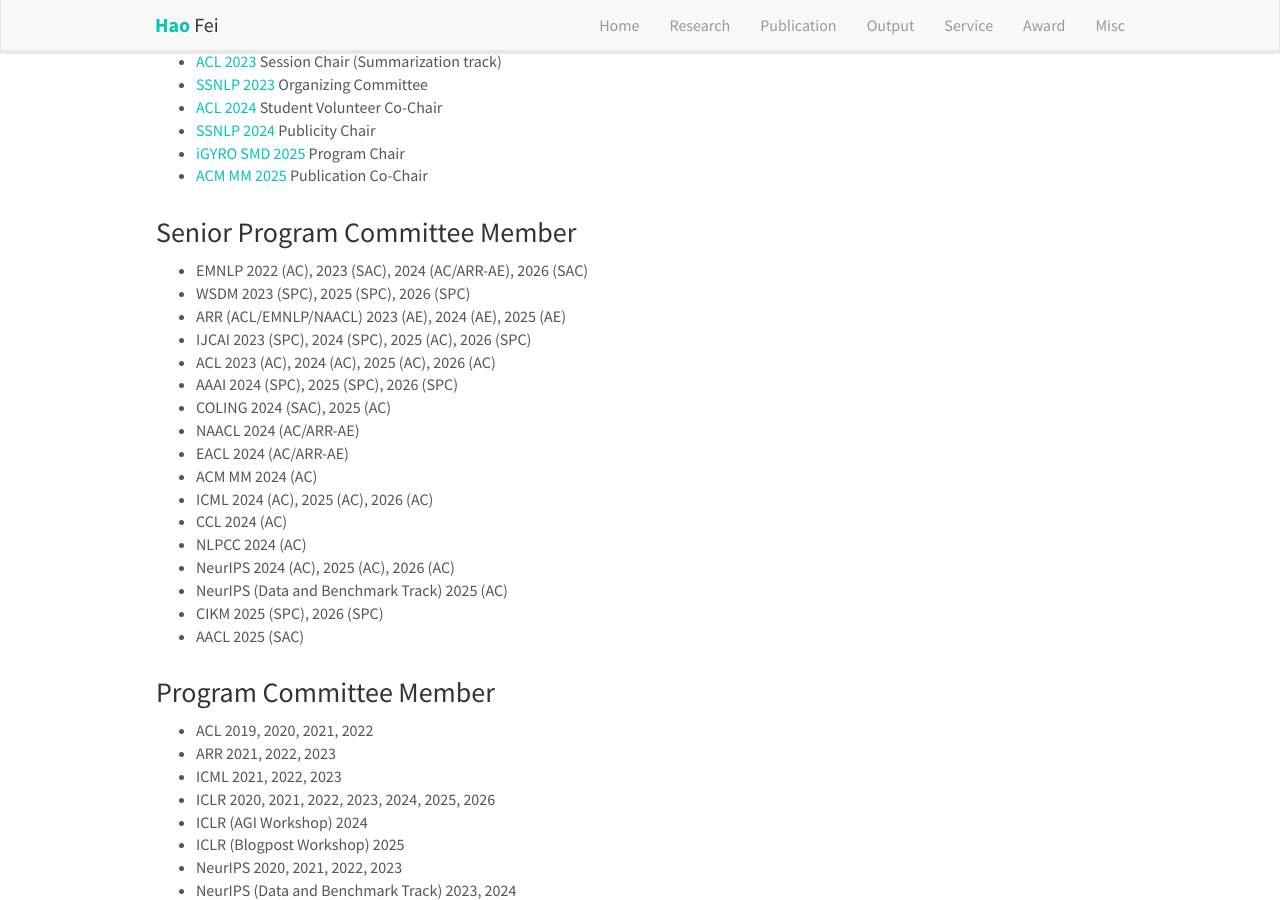
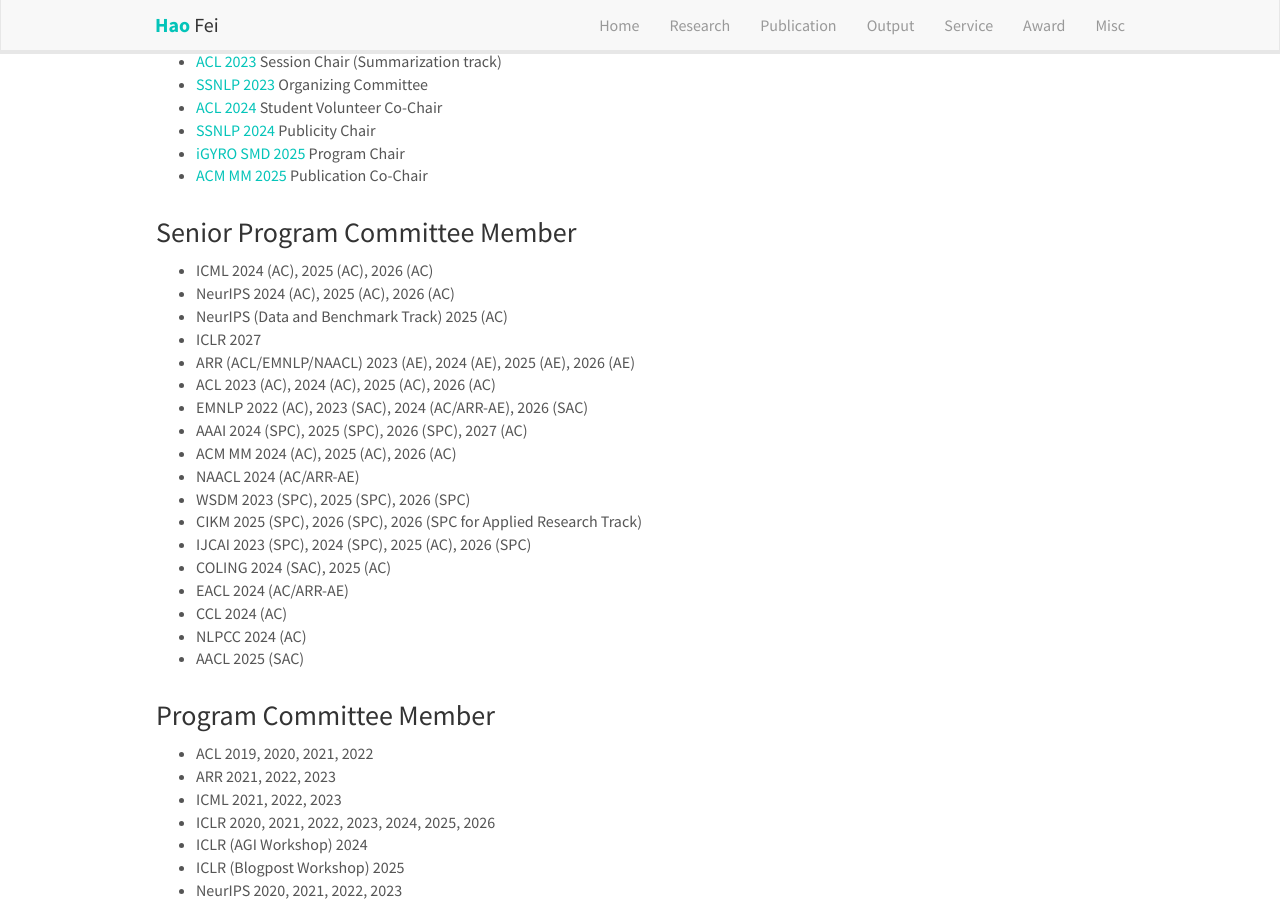
Before and after one commit to scofield7419/scofield7419.github.io, a Jekyll site: the page built from _pages/services.md, in a window 1280 px wide and 900 px high, scrolled down 255 px. Built offline with Jekyll 4.4.1, drawn with Linux system fonts in a browser that asks for light colours; nearby versions of some CDN libraries; comment, search, counter and statistics services are not loaded; a style sheet for code colours, icons or effects is not loaded.

Commit message:
Update services.md

```diff
--- a/_pages/services.md
+++ b/_pages/services.md
@@ -31,22 +31,23 @@
 
 ### Senior Program Committee Member
 
+- ICML 2024 (AC), 2025 (AC), 2026 (AC)
+- NeurIPS 2024 (AC), 2025 (AC), 2026 (AC)
+- NeurIPS (Data and Benchmark Track) 2025 (AC)
+- ICLR 2027
+- ARR (ACL/EMNLP/NAACL) 2023 (AE), 2024 (AE), 2025 (AE), 2026 (AE)
+- ACL 2023 (AC), 2024 (AC), 2025 (AC), 2026 (AC)
 - EMNLP 2022 (AC), 2023 (SAC), 2024 (AC/ARR-AE), 2026 (SAC)
+- AAAI 2024 (SPC), 2025 (SPC), 2026 (SPC), 2027 (AC)
+- ACM MM 2024 (AC), 2025 (AC), 2026 (AC)
+- NAACL 2024 (AC/ARR-AE)
 - WSDM 2023 (SPC), 2025 (SPC), 2026 (SPC)
-- ARR (ACL/EMNLP/NAACL) 2023 (AE), 2024 (AE), 2025 (AE)
+- CIKM 2025 (SPC), 2026 (SPC), 2026 (SPC for Applied Research Track)
 - IJCAI 2023 (SPC), 2024 (SPC), 2025 (AC), 2026 (SPC)
-- ACL 2023 (AC), 2024 (AC), 2025 (AC), 2026 (AC)
-- AAAI 2024 (SPC), 2025 (SPC), 2026 (SPC)
 - COLING 2024 (SAC), 2025 (AC)
-- NAACL 2024 (AC/ARR-AE)
 - EACL 2024 (AC/ARR-AE)
-- ACM MM 2024 (AC)
-- ICML 2024 (AC), 2025 (AC), 2026 (AC)
 - CCL 2024 (AC)
 - NLPCC 2024 (AC)
-- NeurIPS 2024 (AC), 2025 (AC), 2026 (AC)
-- NeurIPS (Data and Benchmark Track) 2025 (AC)
-- CIKM 2025 (SPC), 2026 (SPC)
 - AACL 2025 (SAC)
 
 
```
